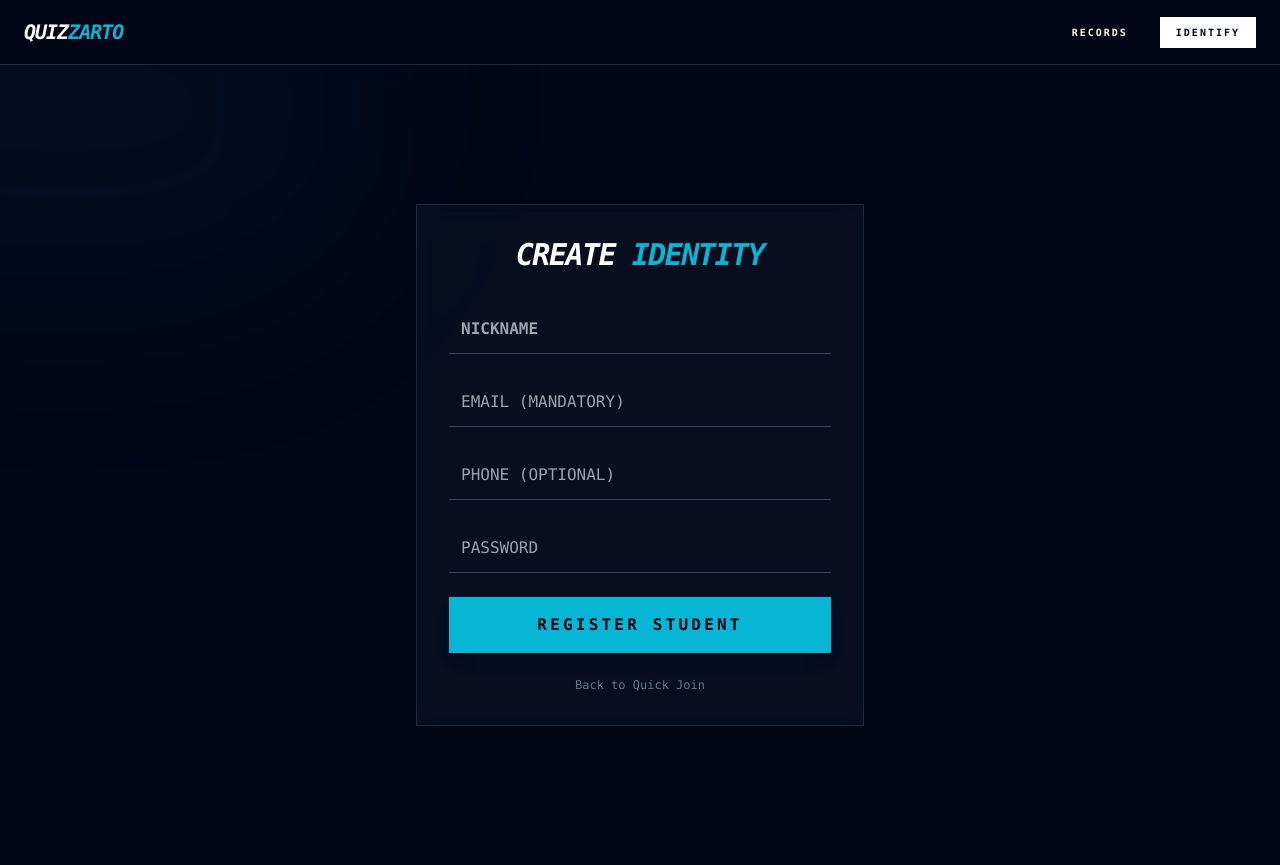
After one commit to bushibots/quizzarto, a Flask app: page /register in a window 1280 px wide. The commit adds this page. Run offline with Flask 3, Linux system fonts and the light colour scheme; some libraries are stand-ins or nearby versions.

Commit message:
NEW FILES

```diff
--- a/app.py
+++ b/app.py
@@ -68,6 +68,8 @@ def register():
         )
         db.session.add(new_user)
         db.session.commit()
+        session['user_id'] = new_user.id
+        session['nickname'] = new_user.nickname
         return redirect(url_for('index'))
 
     return render_template('register.html')
@@ -168,25 +170,25 @@ def handle_start(pin):
         room["state"] = "FINAL"
         leaderboard_data = get_leaderboard(pin)
 
-        # --- NEW: SAVE TO DATABASE ---
+    # --- NEW: SAVE TO DATABASE ---
         current_month = datetime.utcnow().strftime('%Y-%m') # e.g., "2026-02"
 
-        for entry in leaderboard_data:
-            # Find the user in the DB by nickname
-            user = User.query.filter_by(nickname=entry['nickname']).first()
-            if user and not user.is_guest:
-                # Add score to their permanent record
-                new_score = Score(
-                    user_id=user.id,
-                    points=entry['score'],
-                    month_year=current_month
-                )
-                db.session.add(new_score)
+    for entry in leaderboard_data:
+        # Find the user in the DB by nickname
+        user = User.query.filter_by(nickname=entry['nickname']).first()
+        if user and not user.is_guest:
+            # Add score to their permanent record
+            new_score = Score(
+                user_id=user.id,
+                points=entry['score'],
+                month_year=current_month
+            )
+            db.session.add(new_score)
 
-        db.session.commit()
-        # -----------------------------
+    db.session.commit()
+    # -----------------------------
 
-        emit('game_over', {"leaderboard": leaderboard_data}, to=pin)
+    emit('game_over', {"leaderboard": leaderboard_data}, to=pin)
 
 def run_timer(pin, seconds):
     for i in range(seconds, -1, -1):
--- a/templates/base.html
+++ b/templates/base.html
@@ -9,9 +9,29 @@
 
     <link rel="stylesheet" href="{{ url_for('static', filename='css/style.css') }}">
 </head>
-<body class="bg-slate-950 text-white font-mono min-h-screen">
+<body class="bg-slate-950 text-white font-mono min-h-screen flex flex-col">
+    <nav class="border-b border-slate-800 bg-slate-950/80 backdrop-blur-md sticky top-0 z-50">
+        <div class="max-w-7xl mx-auto px-6 h-16 flex items-center justify-between">
+            <a href="/" class="text-xl font-black italic tracking-tighter">
+                QUIZ<span class="text-cyan-500">ZARTO</span>
+            </a>
 
-    {% block content %}{% endblock %}
+            <div class="flex items-center gap-8 text-[10px] font-bold uppercase tracking-[0.2em]">
+                <a href="/leaderboard" class="hover:text-cyan-400 transition-colors">Records</a>
+
+                {% if session.get('nickname') %}
+                    <span class="text-slate-800">|</span>
+                    <span class="text-cyan-400">{{ session['nickname'] }}</span>
+                    <a href="/logout" class="text-red-500 hover:text-white transition-colors">Disconnect</a>
+                {% else %}
+                    <a href="/register" class="bg-white text-slate-950 px-4 py-2 hover:bg-cyan-500 transition-all">Identify</a>
+                {% endif %}
+            </div>
+        </div>
+    </nav>
+    <main class="flex-grow flex flex-col items-center justify-center">
+        {% block content %}{% endblock %}
+    </main>
 
     {% block scripts %}{% endblock %}
 </body>
--- a/templates/index.html
+++ b/templates/index.html
@@ -1,7 +1,7 @@
 {% extends "base.html" %}
 
 {% block content %}
-<div id="join-screen" class="w-full max-w-sm relative z-10">
+<div id="join-screen" class="flex flex-col items-center justify-center w-full min-h-screen p-6 relative overflow-hidden">
     <h1 class="text-5xl font-black text-center mb-12 italic tracking-tighter">
         QUIZ<span class="text-cyan-500">ZARTO</span>
     </h1>
--- /dev/null
+++ b/templates/register.html
@@ -0,0 +1,39 @@
+{% extends "base.html" %}
+
+{% block content %}
+<div class="flex flex-col items-center justify-center w-full min-h-screen p-6 relative overflow-hidden">
+    <div class="absolute top-[-20%] left-[-20%] w-[50%] h-[50%] bg-cyan-500/5 blur-[100px] rounded-full pointer-events-none"></div>
+
+    <div class="w-full max-w-md relative z-10 border border-slate-800 bg-slate-900/50 p-8 backdrop-blur-md">
+        <h1 class="text-3xl font-black text-center mb-8 italic tracking-tighter">
+            CREATE <span class="text-cyan-500">IDENTITY</span>
+        </h1>
+
+        <form action="/register" method="POST" class="space-y-6">
+            <div>
+                <input type="text" name="nickname" placeholder="NICKNAME" required
+                       class="w-full bg-transparent border-b border-slate-700 p-3 outline-none focus:border-cyan-500 transition-colors text-white font-bold">
+            </div>
+            <div>
+                <input type="email" name="email" placeholder="EMAIL (MANDATORY)" required
+                       class="w-full bg-transparent border-b border-slate-700 p-3 outline-none focus:border-cyan-500 transition-colors text-white">
+            </div>
+            <div>
+                <input type="text" name="phone" placeholder="PHONE (OPTIONAL)"
+                       class="w-full bg-transparent border-b border-slate-700 p-3 outline-none focus:border-cyan-500 transition-colors text-white">
+            </div>
+            <div>
+                <input type="password" name="password" placeholder="PASSWORD" required
+                       class="w-full bg-transparent border-b border-slate-700 p-3 outline-none focus:border-cyan-500 transition-colors text-white">
+            </div>
+
+            <button type="submit" class="w-full bg-cyan-500 text-slate-950 font-black py-4 uppercase tracking-[0.2em] hover:bg-white transition-all shadow-lg">
+                Register Student
+            </button>
+        </form>
+        <p class="mt-6 text-center text-xs text-slate-500">
+            <a href="/" class="hover:text-cyan-400">Back to Quick Join</a>
+        </p>
+    </div>
+</div>
+{% endblock %}
```
Also changed, not shown: 1 other file.
